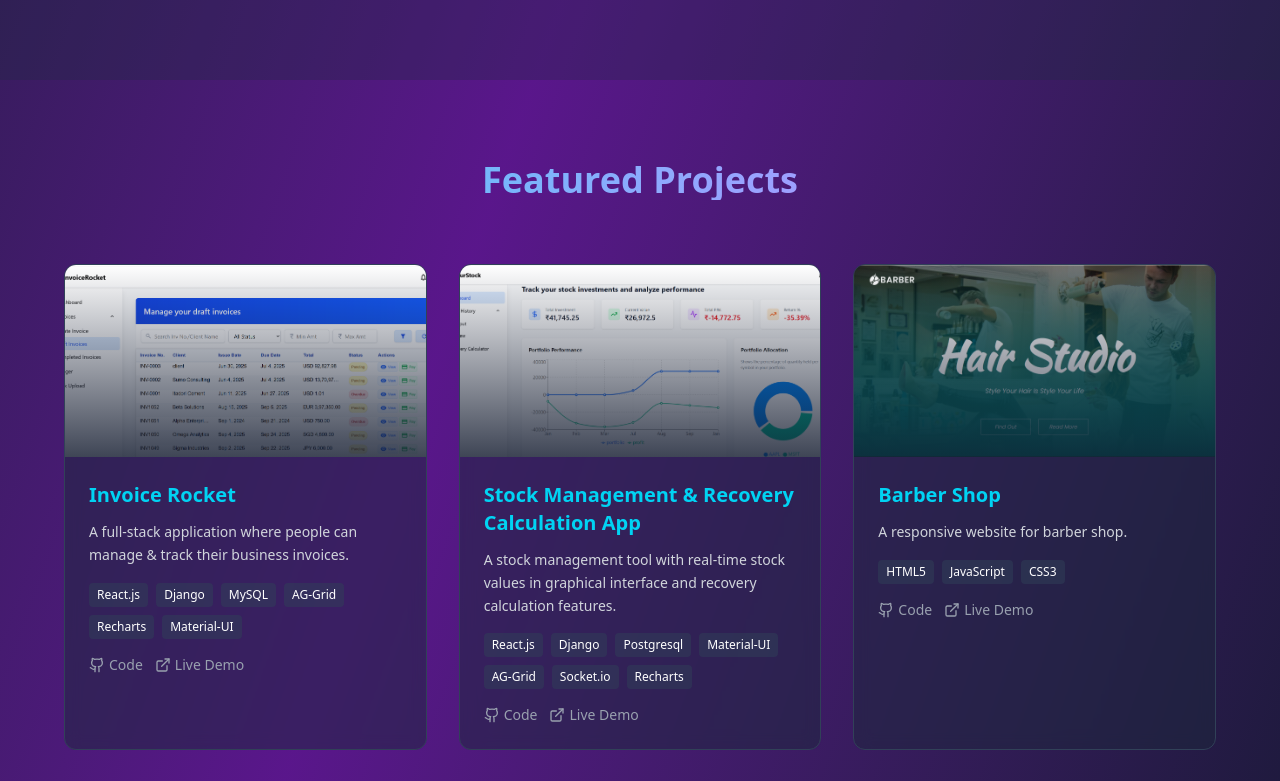
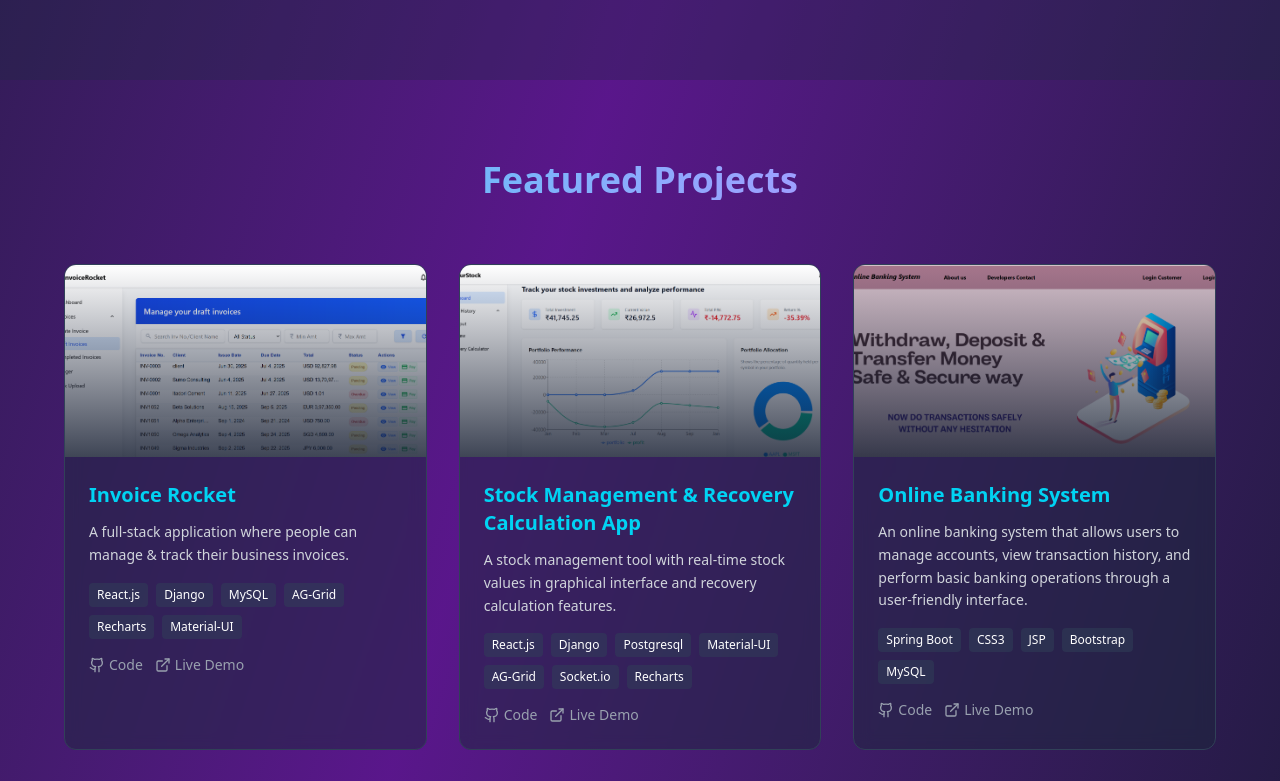
Before and after one commit to Aditya-Swain/portfolio, a React (Vite) app: page / in a window 1280 px wide. Shown: the part 2010-2791 px from the top of the page. Built offline with nearby package versions, Linux system fonts and the light colour scheme.

Commit message:
new project added

```diff
--- a/src/pages/Portfolio.jsx
+++ b/src/pages/Portfolio.jsx
@@ -3,6 +3,7 @@ import { Github, Linkedin, Mail, Download, ExternalLink, Code, Server, Database,
 import barbarShop from '../assets/barber_shop.png'
 import invRocket from '../assets/inv_rocket_1.png'
 import yourStock from '../assets/your_stock.png'
+import banking from '../assets/banking.png'
 const Portfolio = () => {
     const [isMenuOpen, setIsMenuOpen] = useState(false);
     const [activeSection, setActiveSection] = useState('home');
@@ -73,6 +74,14 @@ const Portfolio = () => {
             github: '#',
             live: '#',
             image: yourStock
+        },
+        {
+            title: 'Online Banking System',
+            description: 'An online banking system that allows users to manage accounts, view transaction history, and perform basic banking operations through a user-friendly interface.',
+            technologies: ['Spring Boot', 'CSS3','JSP','Bootstrap','MySQL'],
+            github: 'https://github.com/Aditya-Swain/online_banking',
+            live: '#',
+            image: banking
         },
         {
             title: 'Barber Shop',
```
Also changed, not shown: src/assets/banking.png (added).
